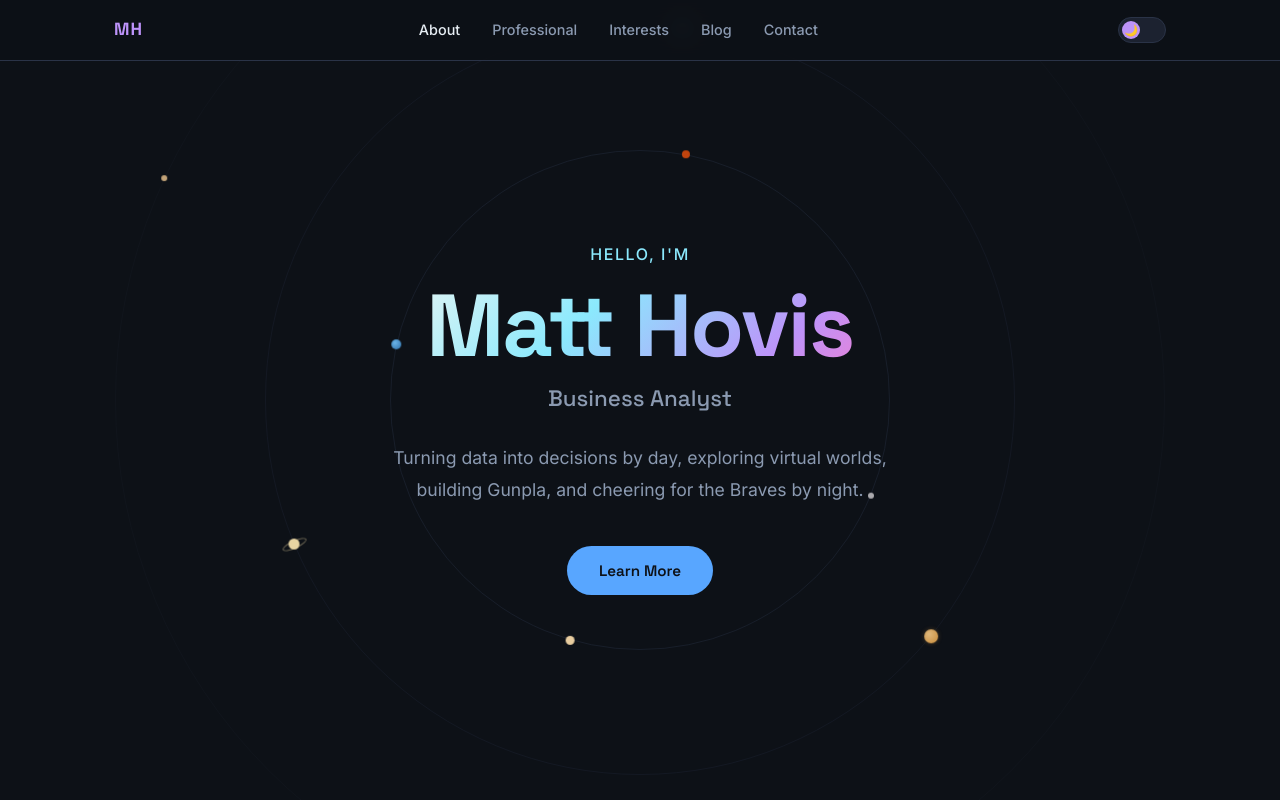
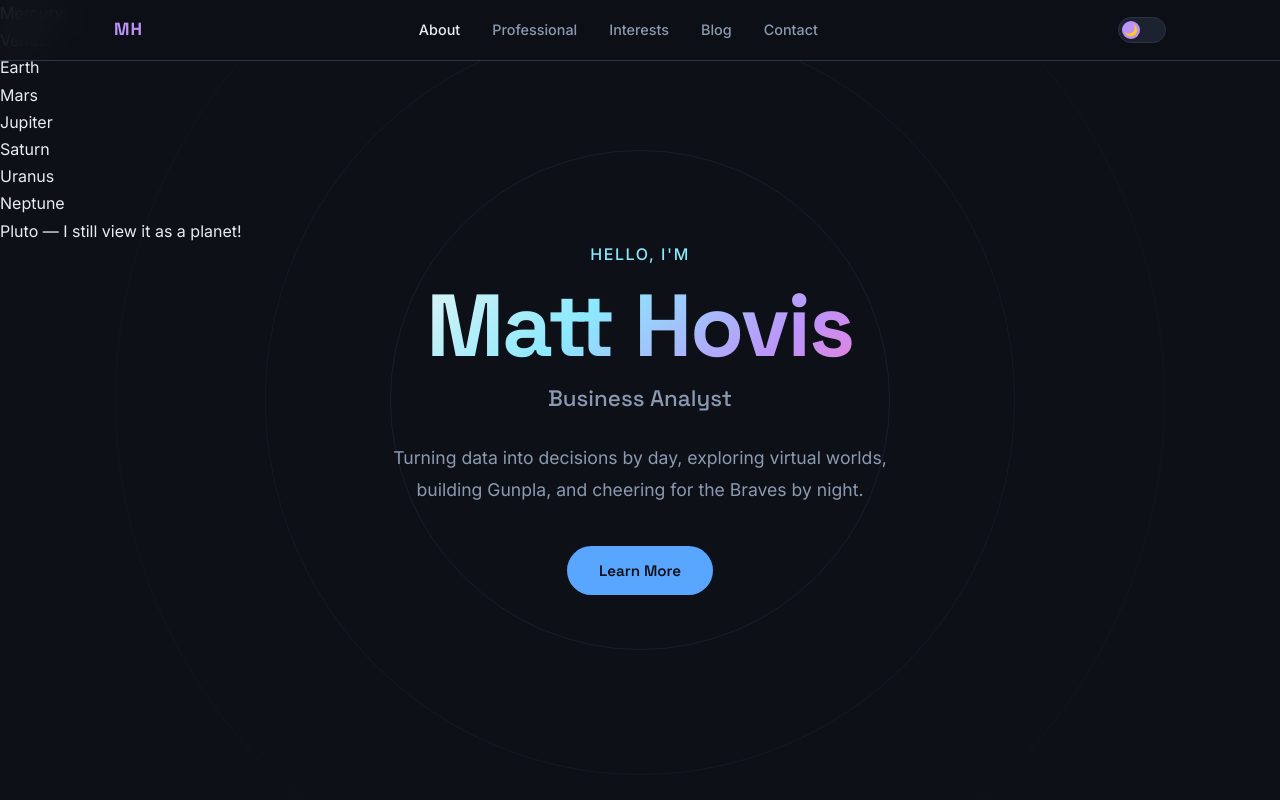
Before and after one commit to MattOverbored/personal-site, an Eleventy site: page src/index.njk in a window 1280 px wide. Shown: the top 800 px of the page. Built offline with nearby package versions, Linux system fonts and the light colour scheme; Eleventy itself is replaced by a stand-in of ours; files that its build step writes are made by us from their sources.

Commit message:
Revert "Fix planet implementation: correct CSS file and animation technique"

```diff
--- a/src/index.njk
+++ b/src/index.njk
@@ -21,20 +21,65 @@ permalink: /
       <div class="deco-ring deco-ring--2"></div>
       <div class="deco-ring deco-ring--3"></div>
 
-      <!-- Ring 1: Mercury, Venus, Earth, Mars -->
-      <div class="planet planet--mercury"><span class="planet-label">Mercury</span></div>
-      <div class="planet planet--venus"><span class="planet-label">Venus</span></div>
-      <div class="planet planet--earth"><span class="planet-label">Earth</span></div>
-      <div class="planet planet--mars"><span class="planet-label">Mars</span></div>
+      <!-- Ring 1 planets: Mercury, Venus, Earth, Mars -->
+      <div class="planet-orbit planet--mercury">
+        <div class="planet-counter">
+          <div class="planet-dot"></div>
+          <span class="planet-label">Mercury</span>
+        </div>
+      </div>
+      <div class="planet-orbit planet--venus">
+        <div class="planet-counter">
+          <div class="planet-dot"></div>
+          <span class="planet-label">Venus</span>
+        </div>
+      </div>
+      <div class="planet-orbit planet--earth">
+        <div class="planet-counter">
+          <div class="planet-dot"></div>
+          <span class="planet-label">Earth</span>
+        </div>
+      </div>
+      <div class="planet-orbit planet--mars">
+        <div class="planet-counter">
+          <div class="planet-dot"></div>
+          <span class="planet-label">Mars</span>
+        </div>
+      </div>
 
-      <!-- Ring 2: Jupiter, Saturn, Uranus -->
-      <div class="planet planet--jupiter"><span class="planet-label">Jupiter</span></div>
-      <div class="planet planet--saturn"><span class="planet-label">Saturn</span></div>
-      <div class="planet planet--uranus"><span class="planet-label">Uranus</span></div>
+      <!-- Ring 2 planets: Jupiter, Saturn, Uranus -->
+      <div class="planet-orbit planet--jupiter">
+        <div class="planet-counter">
+          <div class="planet-dot"></div>
+          <span class="planet-label">Jupiter</span>
+        </div>
+      </div>
+      <div class="planet-orbit planet--saturn">
+        <div class="planet-counter">
+          <div class="planet-dot"></div>
+          <span class="planet-label">Saturn</span>
+        </div>
+      </div>
+      <div class="planet-orbit planet--uranus">
+        <div class="planet-counter">
+          <div class="planet-dot"></div>
+          <span class="planet-label">Uranus</span>
+        </div>
+      </div>
 
-      <!-- Ring 3: Neptune, Pluto -->
-      <div class="planet planet--neptune"><span class="planet-label">Neptune</span></div>
-      <div class="planet planet--pluto"><span class="planet-label">Pluto — I still view it as a planet!</span></div>
+      <!-- Ring 3 planets: Neptune, Pluto -->
+      <div class="planet-orbit planet--neptune">
+        <div class="planet-counter">
+          <div class="planet-dot"></div>
+          <span class="planet-label">Neptune</span>
+        </div>
+      </div>
+      <div class="planet-orbit planet--pluto">
+        <div class="planet-counter">
+          <div class="planet-dot"></div>
+          <span class="planet-label">Pluto — I still view it as a planet!</span>
+        </div>
+      </div>
     </div>
   </header>
 
--- a/src/styles.css
+++ b/src/styles.css
@@ -223,119 +223,6 @@ ul {
 .deco-ring--3 { width: 1050px; height: 1050px; opacity: 0.12; }
 
 /* ============================================
-   SOLAR SYSTEM PLANETS
-   Technique: rotate(θ) translateX(radius) rotate(-θ)
-   — outer rotate orbits the planet around the center,
-     inner rotate(-θ) counter-rotates to keep it upright.
-   ============================================ */
-
-@keyframes orbit-r1 {
-  from { transform: rotate(0deg)   translateX(250px) rotate(0deg);   }
-  to   { transform: rotate(360deg) translateX(250px) rotate(-360deg); }
-}
-@keyframes orbit-r2 {
-  from { transform: rotate(0deg)   translateX(375px) rotate(0deg);   }
-  to   { transform: rotate(360deg) translateX(375px) rotate(-360deg); }
-}
-@keyframes orbit-r3 {
-  from { transform: rotate(0deg)   translateX(525px) rotate(0deg);   }
-  to   { transform: rotate(360deg) translateX(525px) rotate(-360deg); }
-}
-
-.planet {
-  position: absolute;
-  top: 50%;
-  left: 50%;
-  border-radius: 50%;
-  pointer-events: auto;
-  cursor: default;
-}
-
-.planet-label {
-  position: absolute;
-  bottom: calc(100% + 8px);
-  left: 50%;
-  transform: translateX(-50%);
-  background: rgba(13, 17, 23, 0.92);
-  color: #f8f8f2;
-  font-family: var(--font-body);
-  font-size: 0.68rem;
-  font-weight: 500;
-  padding: 3px 9px;
-  border-radius: 5px;
-  white-space: nowrap;
-  opacity: 0;
-  pointer-events: none;
-  transition: opacity 0.2s ease;
-  z-index: 20;
-  border: 1px solid rgba(248,248,242,0.1);
-}
-
-.planet:hover .planet-label { opacity: 1; }
-
-/* Ring 1 — radius 250px */
-.planet--mercury {
-  width: 6px; height: 6px; margin: -3px 0 0 -3px;
-  background: #aaa9ad;
-  animation: orbit-r1 80s linear infinite;
-}
-.planet--venus {
-  width: 9px; height: 9px; margin: -4.5px 0 0 -4.5px;
-  background: #e8cda0;
-  animation: orbit-r1 110s linear infinite -27.5s;
-}
-.planet--earth {
-  width: 10px; height: 10px; margin: -5px 0 0 -5px;
-  background: radial-gradient(circle at 38% 35%, #6ab4e8, #2e6ea6);
-  animation: orbit-r1 140s linear infinite -70s;
-}
-.planet--mars {
-  width: 8px; height: 8px; margin: -4px 0 0 -4px;
-  background: #c1440e;
-  animation: orbit-r1 170s linear infinite -127.5s;
-}
-
-/* Ring 2 — radius 375px */
-.planet--jupiter {
-  width: 14px; height: 14px; margin: -7px 0 0 -7px;
-  background: radial-gradient(circle at 35% 35%, #e0b87a, #c88b3a);
-  box-shadow: 0 0 5px rgba(200,139,58,0.3);
-  animation: orbit-r2 200s linear infinite -16.7s;
-}
-.planet--saturn {
-  width: 11px; height: 11px; margin: -5.5px 0 0 -5.5px;
-  background: #e8d5a3;
-  animation: orbit-r2 240s linear infinite -100s;
-}
-.planet--saturn::after {
-  content: '';
-  position: absolute;
-  top: 50%; left: 50%;
-  transform: translate(-50%, -50%) rotate(-25deg);
-  width: 26px; height: 8px;
-  border: 1.5px solid rgba(232,213,163,0.45);
-  border-radius: 50%;
-  pointer-events: none;
-}
-.planet--uranus {
-  width: 9px; height: 9px; margin: -4.5px 0 0 -4.5px;
-  background: #7de8e8;
-  animation: orbit-r2 280s linear infinite -210s;
-}
-
-/* Ring 3 — radius 525px */
-.planet--neptune {
-  width: 10px; height: 10px; margin: -5px 0 0 -5px;
-  background: #4b70dd;
-  animation: orbit-r3 320s linear infinite -53.3s;
-}
-.planet--pluto {
-  width: 6px; height: 6px; margin: -3px 0 0 -3px;
-  background: #c2a378;
-  animation: orbit-r3 360s linear infinite -200s;
-}
-
-/* ============================================
    BUTTONS
    ============================================ */
 
@@ -1161,24 +1048,6 @@ a.nav-logo {
   .deco-ring--1 { width: 320px; height: 320px; }
   .deco-ring--2 { width: 500px; height: 500px; }
   .deco-ring--3 { width: 700px; height: 700px; }
-
-  /* Scaled orbit keyframes — Ring1=160px, Ring2=250px, Ring3=350px */
-  @keyframes orbit-r1-m {
-    from { transform: rotate(0deg)   translateX(160px) rotate(0deg);   }
-    to   { transform: rotate(360deg) translateX(160px) rotate(-360deg); }
-  }
-  @keyframes orbit-r2-m {
-    from { transform: rotate(0deg)   translateX(250px) rotate(0deg);   }
-    to   { transform: rotate(360deg) translateX(250px) rotate(-360deg); }
-  }
-  @keyframes orbit-r3-m {
-    from { transform: rotate(0deg)   translateX(350px) rotate(0deg);   }
-    to   { transform: rotate(360deg) translateX(350px) rotate(-360deg); }
-  }
-
-  .planet--mercury, .planet--venus, .planet--earth, .planet--mars { animation-name: orbit-r1-m; }
-  .planet--jupiter, .planet--saturn, .planet--uranus               { animation-name: orbit-r2-m; }
-  .planet--neptune, .planet--pluto                                 { animation-name: orbit-r3-m; }
 
   .pro-featured {
     padding: 1.75rem;
```
